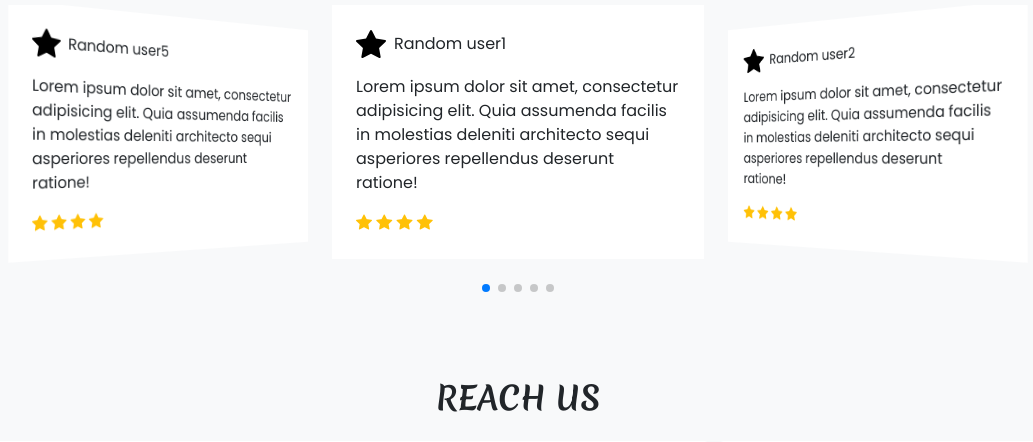
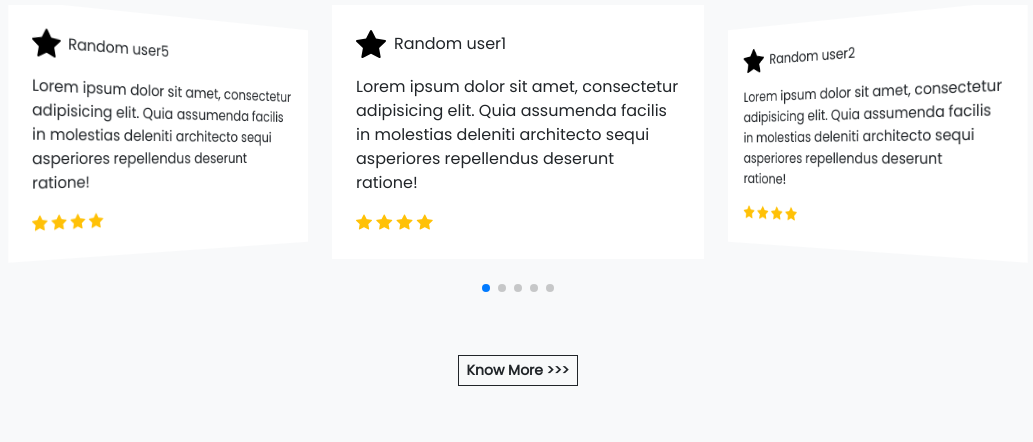
Before and after one commit to LoveshGurung/Happy-Home, a PHP site: page / in a window 1280 px wide. Shown: the part 2465-2907 px from the top of the page, without its empty margins (122-1155 px from the left). Run offline with PHP 8.4, Linux system fonts and the light colour scheme.

Commit message:
home page done

```diff
--- a/index.php
+++ b/index.php
@@ -393,11 +393,8 @@
           </div>
         </div>
       </div>
-
-
       <div class="col-lg-12 text-center mt-5">
         <a href="#" class="btn btn-sm btn-outline-dark rounded-0 fw-bold shadow-none">MORE ROOMS>>></a>
-
       </div>
     </div>
   </div>
@@ -531,6 +528,9 @@
       </div>
       <div class="swiper-pagination"></div>
     </div>
+    <div class="col-lg-12 text-center mt-5">
+      <a href="#" class="btn btn-sm btn-outline-dark rounded-0 fw-bold shadow-none">Know More >>></a>
+    </div>
 
   </div>
 
```
